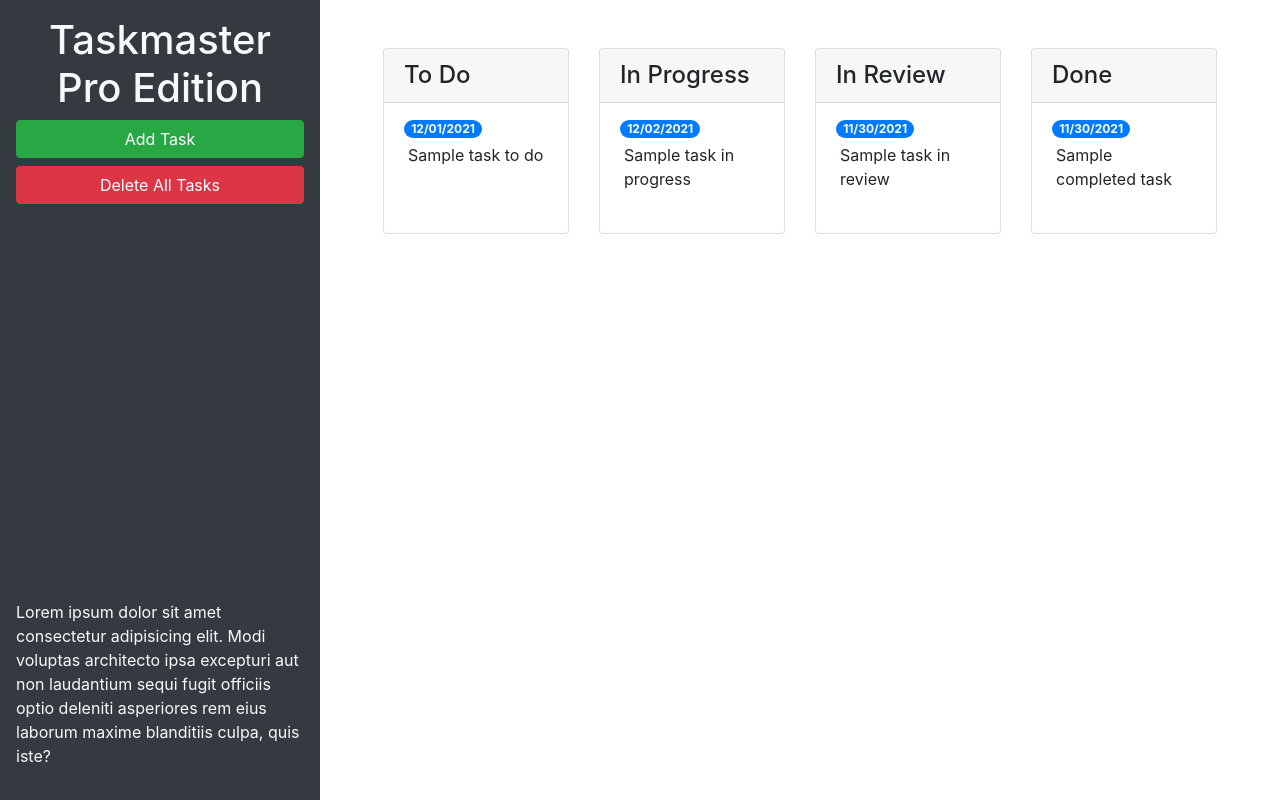
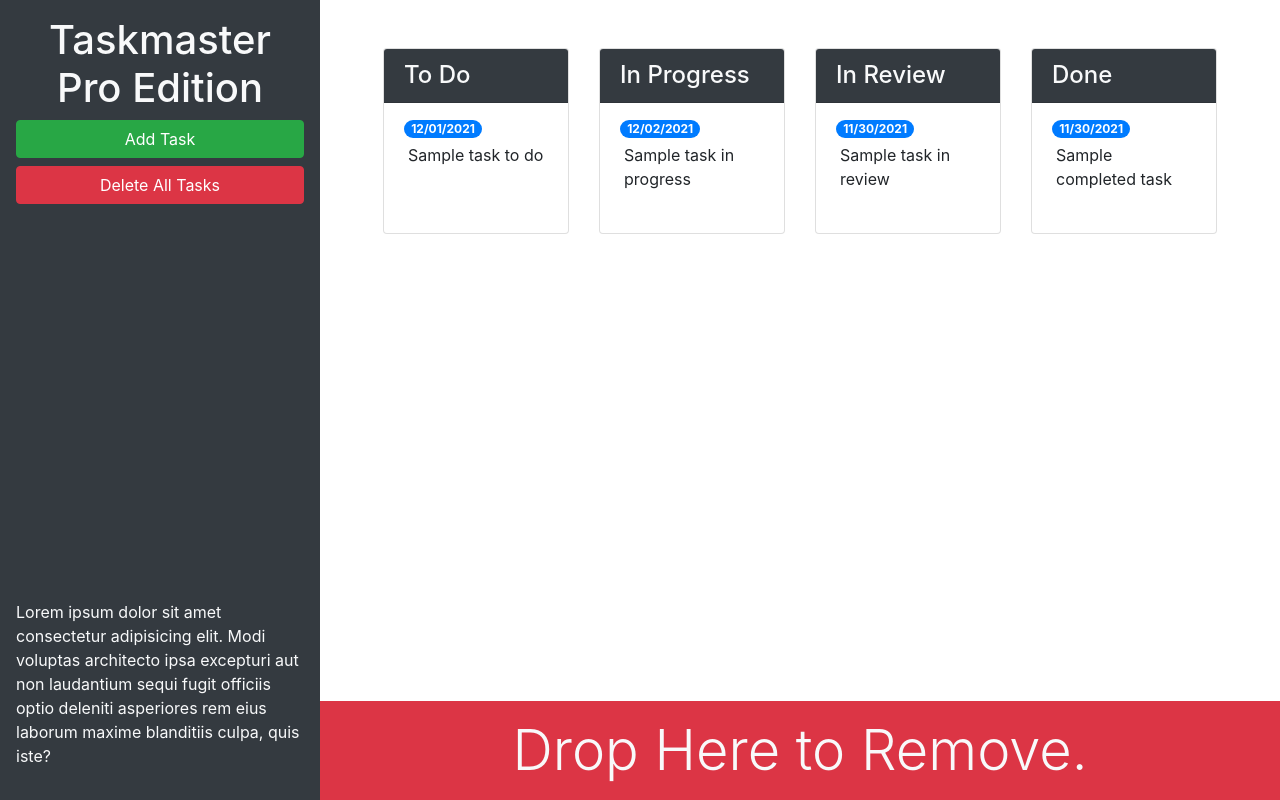
Before and after one commit to lexslo/taskmaster-pro, a plain HTML site: page index.html in a window 1280 px wide. Drawn offline with nearby package versions, Linux system fonts and the light colour scheme.

Commit message:
add trash drop area, style with bootstrap

```diff
--- a/index.html
+++ b/index.html
@@ -13,22 +13,22 @@
 <body>
 
   <div class="row min-vh-100 no-gutters">
-    <header class="col-12 col-lg-3 bg-dark text-light d-flex flex-column p-4 p-lg-3">
+    <header class="col-12 col-lg-3 bg-dark text-light sticky-top d-flex flex-column p-4 p-lg-3">
       <h1 class="text-center">Taskmaster Pro Edition</h1>
       <button id="create-task" class="btn btn-block btn-success" data-toggle="modal" data-target="#task-form-modal">Add
         Task</button>
       <button id="remove-tasks" class="btn btn-block btn-danger">Delete All Tasks</button>
-      <p class="mt-auto">Lorem ipsum dolor sit amet consectetur adipisicing elit. Modi voluptas architecto ipsa
+      <p class="mt-auto d-none d-lg-block">Lorem ipsum dolor sit amet consectetur adipisicing elit. Modi voluptas architecto ipsa
         excepturi aut non
         laudantium sequi fugit officiis optio deleniti asperiores rem eius laborum maxime blanditiis culpa, quis iste?
       </p>
     </header>
-    <main class="col-12 col-lg-9">
+    <main class="col-12 col-lg-9 d-flex flex-column">
       <div class="m-5 row justify-content-around">
         <!--To Do Start-->
         <div class="col-12 col-md-6 col-xl-3 mb-3">
           <div class="card">
-            <h4 class="card-header">To Do</h4>
+            <h4 class="card-header bg-dark text-light">To Do</h4>
             <ul id="list-toDo" class="list-group list-group-flush">
               <li class="list-group-item">
                 <span class="badge badge-primary badge-pill">12/01/2021</span>
@@ -41,7 +41,7 @@
         <!--In Progress Start-->
         <div class="col-12 col-md-6 col-xl-3 mb-3">
           <div class="card">
-            <h4 class="card-header">In Progress</h4>
+            <h4 class="card-header bg-dark text-light">In Progress</h4>
             <ul id="list-inProgress" class="list-group list-group-flush">
               <li class="list-group-item">
                 <span class="badge badge-primary badge-pill">12/02/2021</span>
@@ -54,7 +54,7 @@
         <!-- In Review Start -->
         <div class="col-12 col-md-6 col-xl-3 mb-3">
           <div class="card">
-            <h4 class="card-header">In Review</h4>
+            <h4 class="card-header bg-dark text-light">In Review</h4>
             <ul id="list-inReview" class="list-group list-group-flush">
               <li class="list-group-item">
                 <span class="badge badge-primary badge-pill">11/30/2021</span>
@@ -67,7 +67,7 @@
         <!-- done start-->
         <div class="col-12 col-md-6 col-xl-3 mb-3">
           <div class="card">
-            <h4 class="card-header">Done</h4>
+            <h4 class="card-header bg-dark text-light">Done</h4>
             <ul id="list-done" class="list-group list-group-flush">
               <li class="list-group-item">
                 <span class="badge badge-primary badge-pill">11/30/2021</span>
@@ -78,6 +78,12 @@
           </div>
         </div>
         <!--done end-->
+      </div>
+      <!--begin trash area-->
+      <div id="trash" class="mt-auto">
+        <div class="w-100 bg-danger p-3 text-center text-light display-4">
+          Drop Here to Remove.
+        </div>
       </div>
     </main>
   </div>
```
